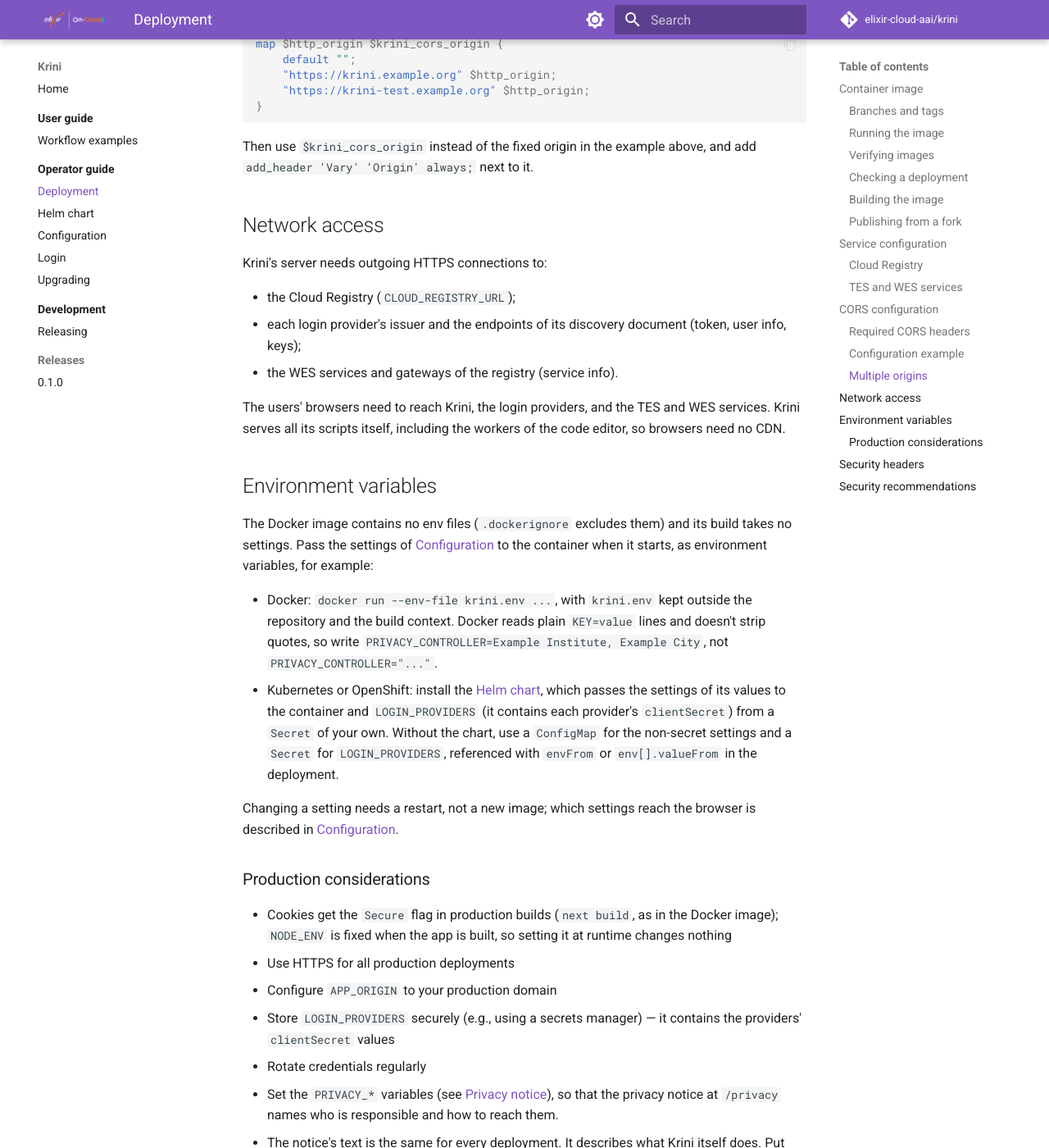
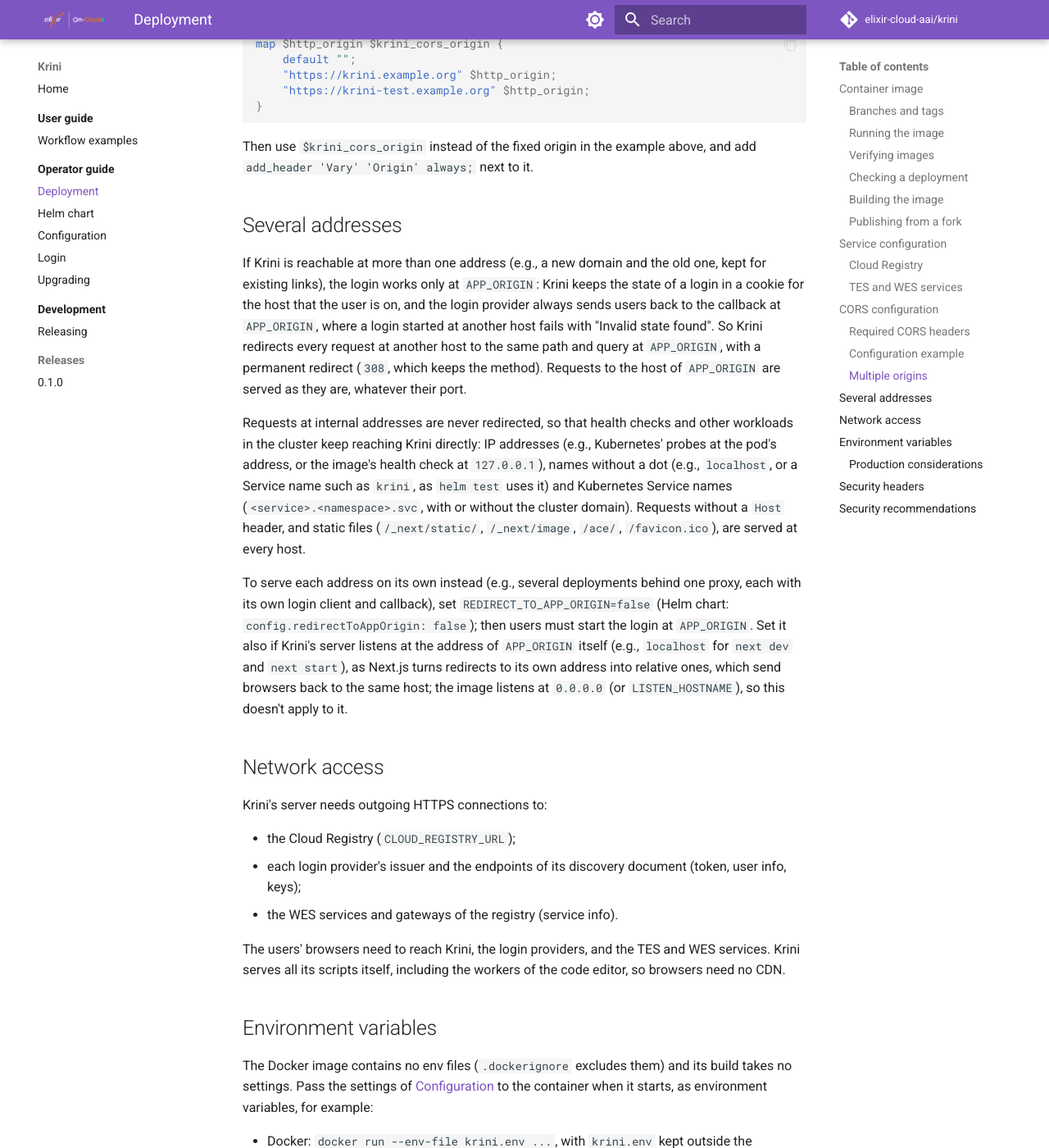
Before and after one commit to elixir-cloud-aai/krini, an MkDocs documentation site: the page built from docs/operator-guide/deployment.md, in a window 1280 px wide and 1400 px high, scrolled down 7155 px. Shown: the whole window at 82% size. Built offline with MkDocs 1.6.1 and Material for MkDocs 9.7.7, drawn with Linux system fonts in a browser that asks for light colours; comment, search, counter and statistics services are not loaded.

Commit message:
docs: document the redirect to APP_ORIGIN
Configuration reference, Helm chart values, the case of several
addresses in the deployment guide, and a note for development.

Co-Authored-By: Claude Opus 5.5 <noreply@anthropic.com>

```diff
--- a/docs/operator-guide/deployment.md
+++ b/docs/operator-guide/deployment.md
@@ -350,6 +350,37 @@ map $http_origin $krini_cors_origin {
 Then use `$krini_cors_origin` instead of the fixed origin in the example
 above, and add `add_header 'Vary' 'Origin' always;` next to it.
 
+## Several addresses
+
+If Krini is reachable at more than one address (e.g., a new domain and the
+old one, kept for existing links), the login works only at `APP_ORIGIN`:
+Krini keeps the state of a login in a cookie for the host that the user is
+on, and the login provider always sends users back to the callback at
+`APP_ORIGIN`, where a login started at another host fails with "Invalid
+state found". So Krini redirects every request at another host to the same
+path and query at `APP_ORIGIN`, with a permanent redirect (`308`, which
+keeps the method). Requests to the host of `APP_ORIGIN` are served as
+they are, whatever their port.
+
+Requests at internal addresses are never redirected, so that health checks
+and other workloads in the cluster keep reaching Krini directly: IP
+addresses (e.g., Kubernetes' probes at the pod's address, or the image's
+health check at `127.0.0.1`), names without a dot (e.g., `localhost`, or a
+Service name such as `krini`, as `helm test` uses it) and Kubernetes
+Service names (`<service>.<namespace>.svc`, with or without the cluster
+domain). Requests without a `Host` header, and static files (`/_next/static/`,
+`/_next/image`, `/ace/`, `/favicon.ico`), are served at every host.
+
+To serve each address on its own instead (e.g., several deployments behind
+one proxy, each with its own login client and callback), set
+`REDIRECT_TO_APP_ORIGIN=false` (Helm chart: `config.redirectToAppOrigin:
+false`); then users must start the login at `APP_ORIGIN`. Set it also if
+Krini's server listens at the address of `APP_ORIGIN` itself (e.g.,
+`localhost` for `next dev` and `next start`), as Next.js turns redirects
+to its own address into relative ones, which send browsers back to the
+same host; the image listens at `0.0.0.0` (or `LISTEN_HOSTNAME`), so this
+doesn't apply to it.
+
 ## Network access
 
 Krini's server needs outgoing HTTPS connections to:
```
Also changed, not shown: docs/development/index.md (+6 -1 lines), docs/operator-guide/configuration.md (+10 -0 lines), docs/operator-guide/helm-chart.md (+8 -0 lines).
